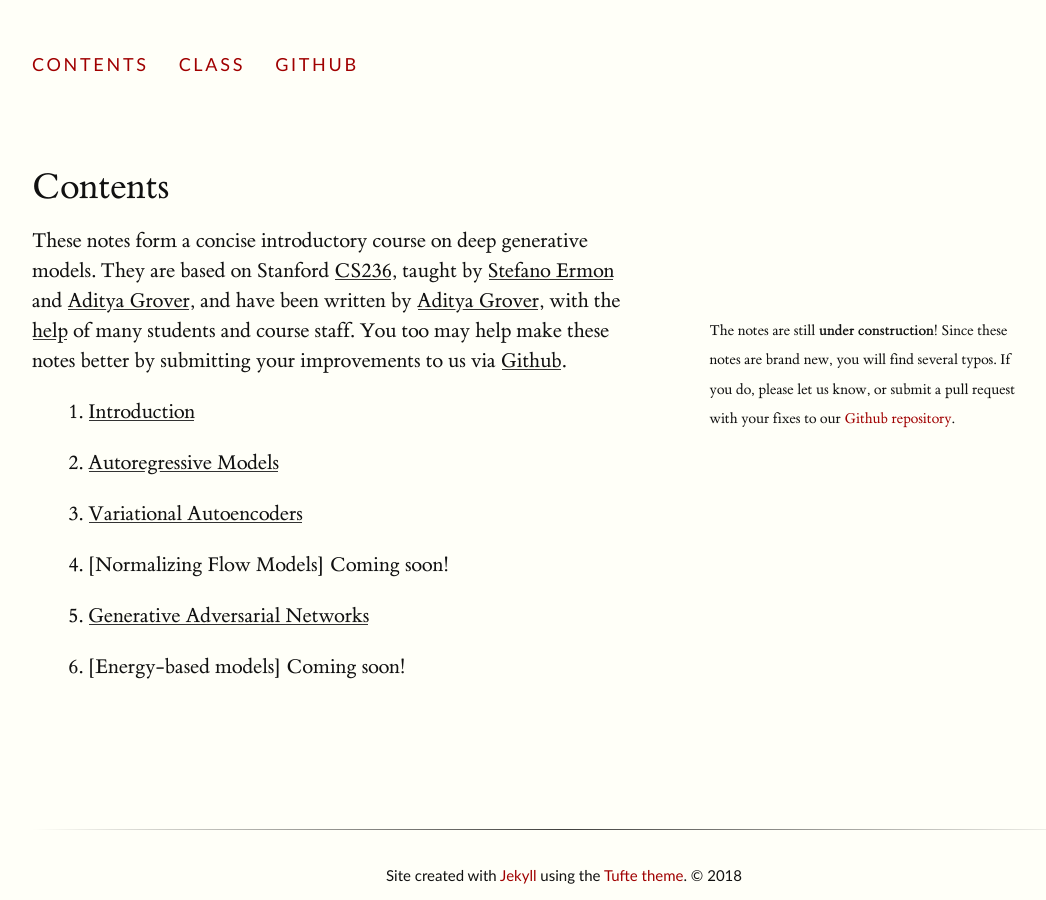
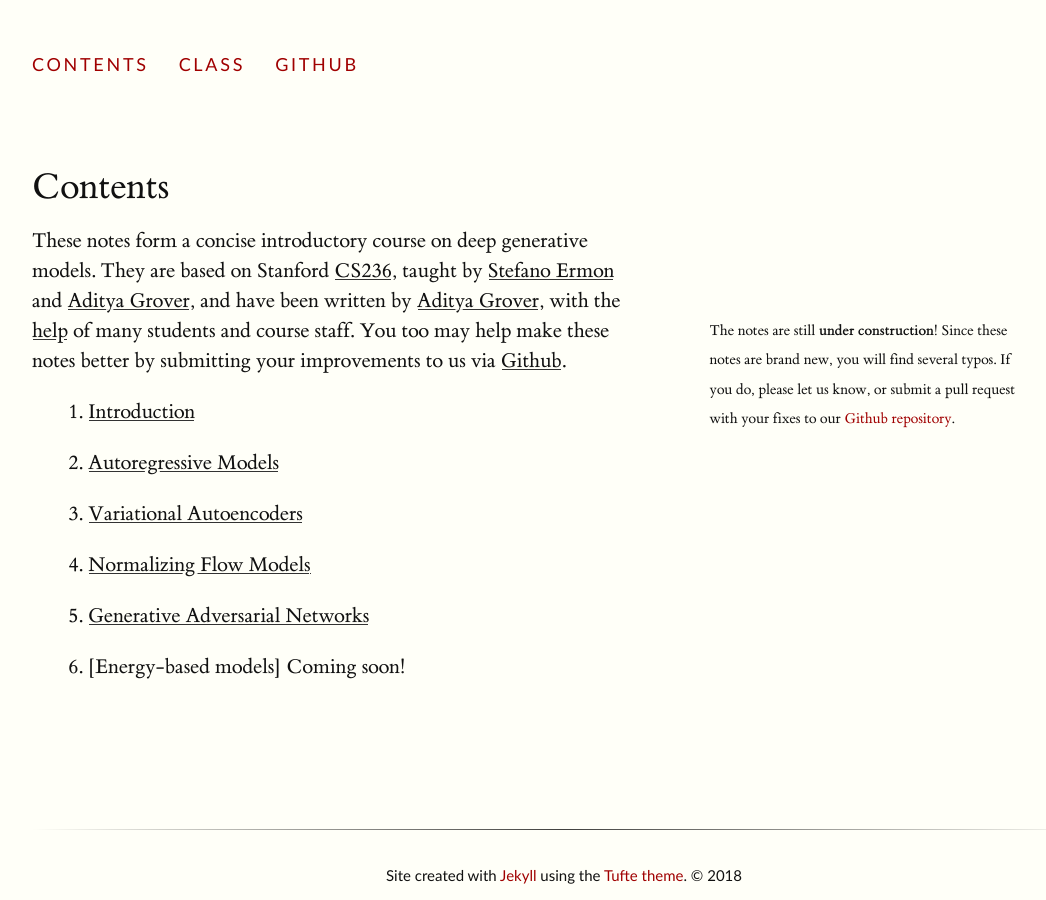
Before and after one commit to deepgenerativemodels/notes, a Jekyll site: the page built from index.md, in a window 1280 px wide. Shown: the whole page, without its empty margins (128-1174 px from the left). Built offline with Jekyll 4.4.1, drawn with Linux system fonts in a browser that asks for light colours.

Commit message:
Update index.md

```diff
--- a/index.md
+++ b/index.md
@@ -15,7 +15,7 @@ You too may help make these notes better by submitting your improvements to us v
 
 3. [Variational Autoencoders](vae/) <!-- Coming soon! -->
 
-4. [Normalizing Flow Models] Coming soon!
+4. [Normalizing Flow Models](flow/)
 
 5. [Generative Adversarial Networks](gans/)
 
```
